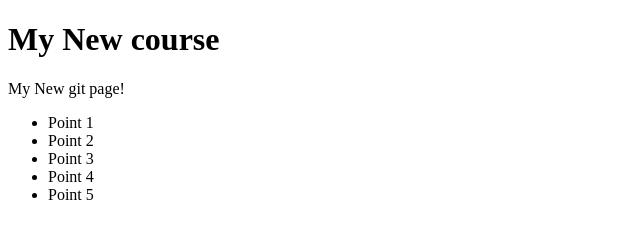
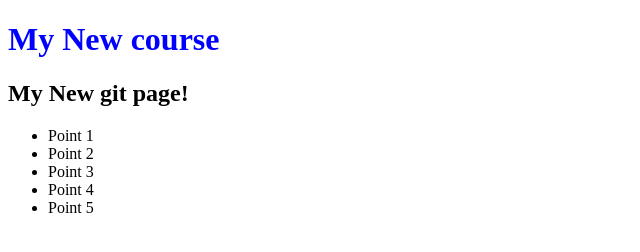
Before and after one commit to Manjushri-K/Hello, a plain HTML site: page index.html in a window 1280 px wide. Shown: the whole page, without its empty margins (0-640 px from the left). Drawn offline with Linux system fonts and the light colour scheme.

Commit message:
Update index.html

```diff
--- a/index.html
+++ b/index.html
@@ -4,8 +4,8 @@
         <title>Hello</title>
     </head>
     <body>
-            <h1>My New course</h1>
-            <p>My New git page!</p>
+            <h1 style="color:blue;">My New course</h1>
+            <h2>My New git page!</h2>
             <ul>
                 <li>Point 1</li>
                 <li>Point 2</li>
```
